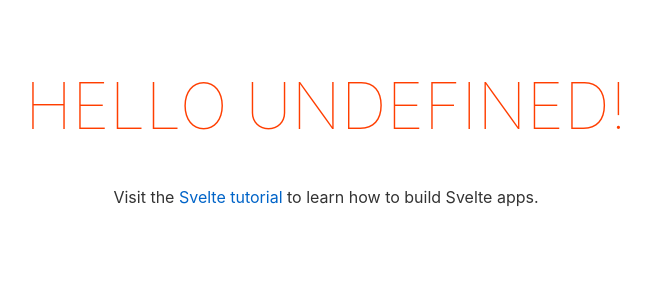
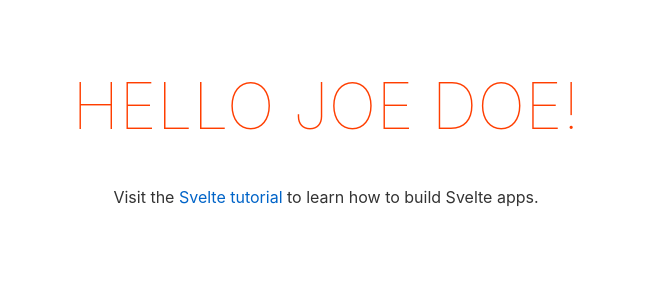
Before and after one commit to BeataJ/scoreBoard-svelte, a Svelte app: page / in a window 1280 px wide. Shown: the top 300 px of the page, without its empty margins (314-965 px from the left). Built offline with nearby package versions, Linux system fonts and the light colour scheme.

Commit message:
add name joe doe explicitly

```diff
--- a/src/App.svelte
+++ b/src/App.svelte
@@ -1,5 +1,5 @@
 <script>
-	export let name;
+ let name = 'Joe Doe';
 </script>
 
 <main>
```
